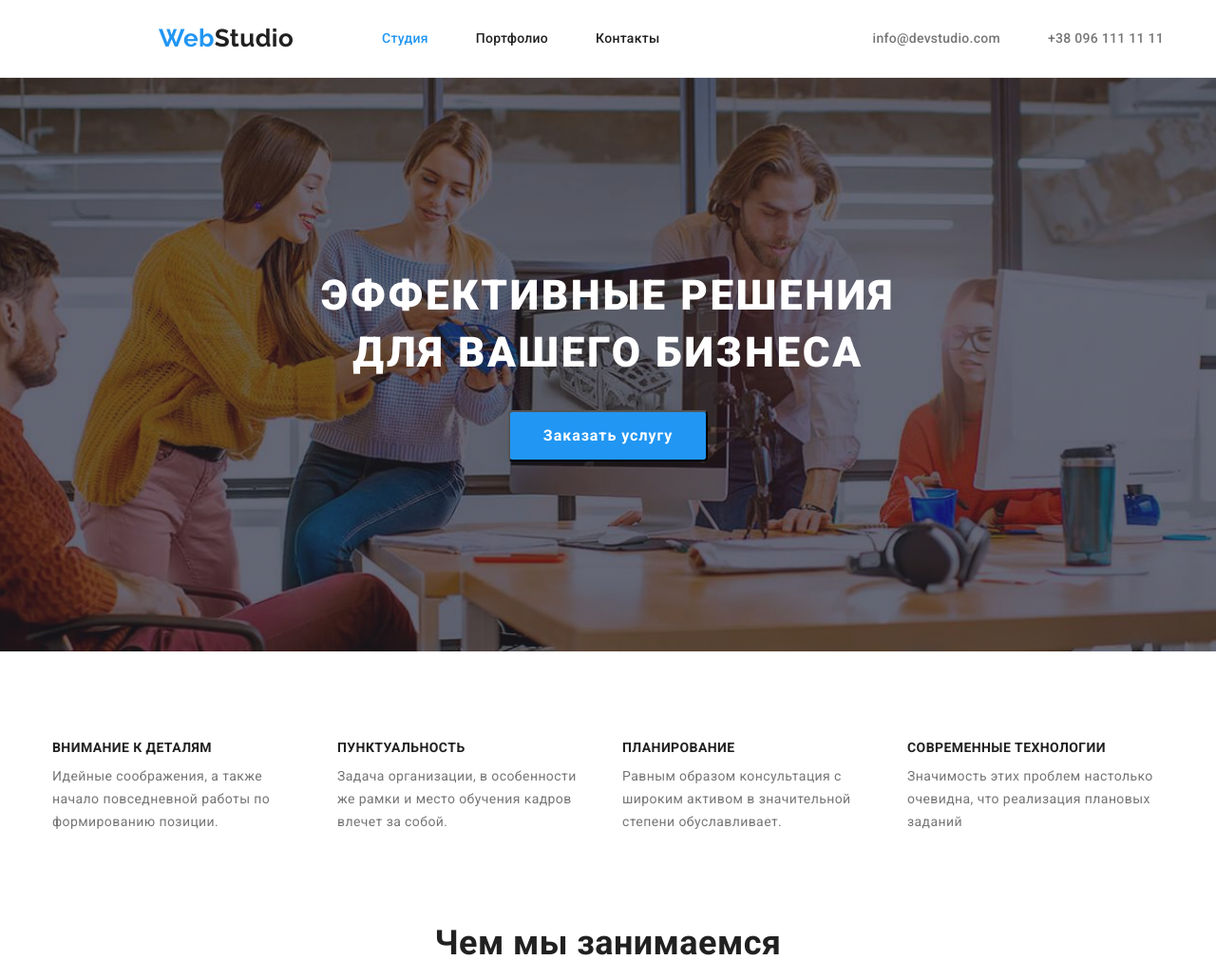
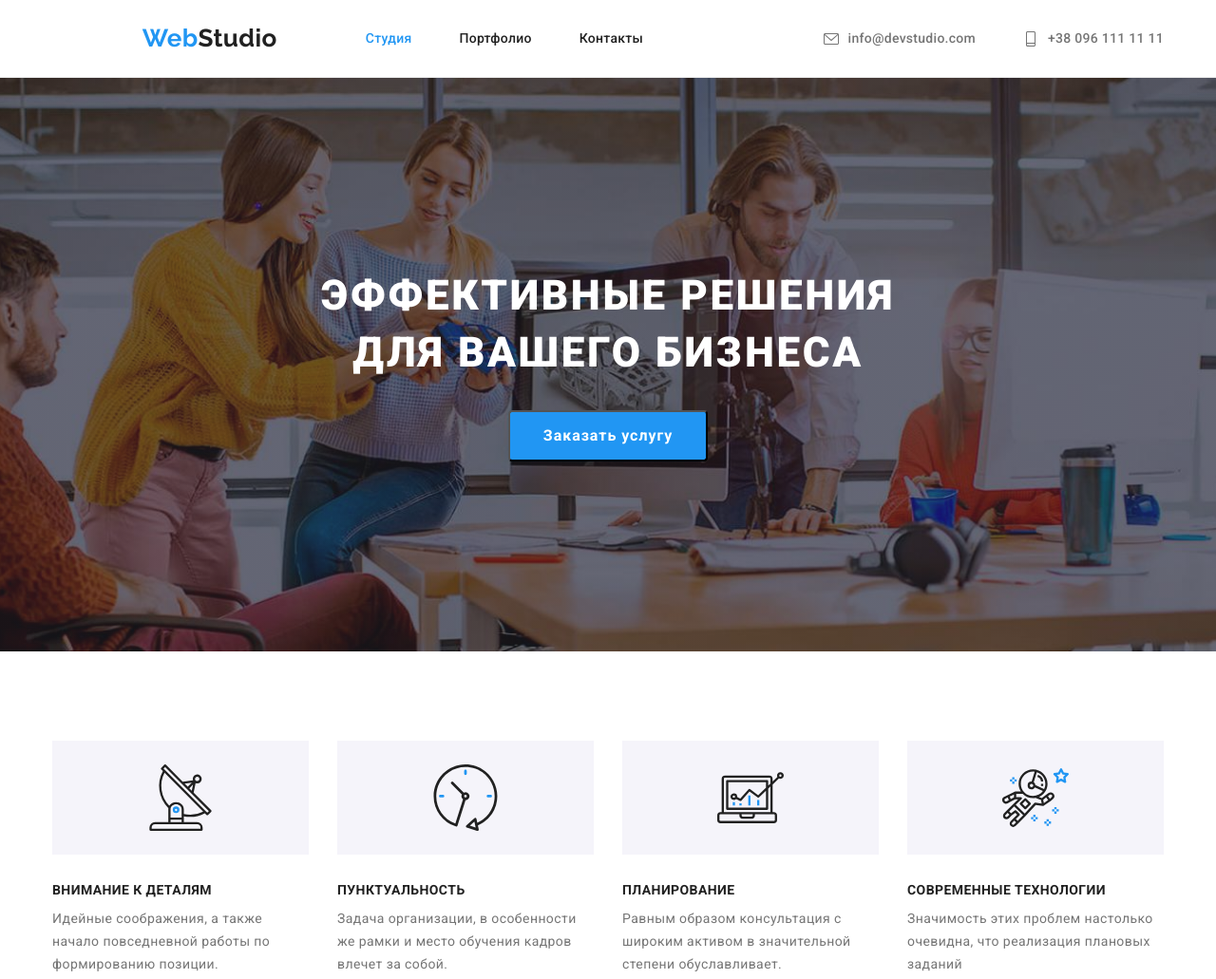
Before and after one commit to StanislavKuchma/goit-markup-hw-04, a plain HTML site: page index.html in a window 1280 px wide. Shown: the top 1031 px of the page at 95% size. Drawn offline with nearby package versions, Linux system fonts and the light colour scheme.

Commit message:
До теней

```diff
--- a/css/styles.css
+++ b/css/styles.css
@@ -129,6 +129,51 @@ footer {
   line-height: 1.14;
   letter-spacing: 0.02em;
 }
+.mail {
+  display: flex;
+  align-items: center;
+}
+.mail::before {
+  display: inline-block;
+  content: "";
+  width: 16px;
+  height: 16px;
+  background-size: contain;
+
+  background-image: url(../images/envelope.svg);
+  background-position: center;
+  background-repeat: no-repeat;
+  margin-right: 10px;
+}
+.telepfon {
+  display: flex;
+  align-items: center;
+}
+.telepfon::before {
+  display: inline-block;
+  content: "";
+  width: 16px;
+  height: 16px;
+  background-size: contain;
+
+  background-image: url(../images/smartphone.svg);
+  background-position: center;
+  background-repeat: no-repeat;
+  margin-right: 10px;
+}
+
+/* .header-contact::before {
+  content: "";
+  background-size: contain;
+
+  height: 16px;
+}
+/* .header-contact:nth-child(1)::before {
+  background-image: url(../images/envelope.svg);
+}
+.header-contact:nth-child(2)::before {
+  background-image: url(../images/smartphone.svg);
+} */
 .header-contact a:hover,
 .header-contact a:focus {
   color: var(--accent--color);
@@ -209,6 +254,28 @@ footer {
   display: flex;
 
   margin-left: -30px;
+}
+.benefits-item::before {
+  content: "";
+  display: block;
+  height: 120px;
+  margin-bottom: 30px;
+  background-size: 70px;
+  background-repeat: no-repeat;
+  background-position: center;
+  background-color: var(--backgraundcolor);
+}
+.benefits-item:nth-child(1):before {
+  background-image: url(../images/antenna.svg);
+}
+.benefits-item:nth-child(2):before {
+  background-image: url(../images/clock.svg);
+}
+.benefits-item:nth-child(3):before {
+  background-image: url(../images/diagram.svg);
+}
+.benefits-item:nth-child(4):before {
+  background-image: url(../images/astronaut.svg);
 }
 .directions-item {
   flex-basis: calc(100% / 3 - 30px);
--- a/index.html
+++ b/index.html
@@ -26,8 +26,8 @@
                     </ul>
             </nav>
                         <ul class="header-contact list">
-                            <li class="header-nav-link"><a href="mailto:info@devstudio.com" class="link">info@devstudio.com</a></li>
-                            <li class="header-nav-link"><a href="tel:+380961111111" class="link">+38 096 111 11 11</a></li>
+                            <li class="header-nav-link "><a href="mailto:info@devstudio.com" class="link mail">info@devstudio.com</a></li>
+                            <li class="header-nav-link "><a href="tel:+380961111111" class="link telepfon">+38 096 111 11 11</a></li>
                         </ul>
             </div>
         </header>
@@ -122,6 +122,31 @@
                 </ul>
                 </div>
             </section>
+            <section class="section"> <!-- Секция постоянные клиенты-->
+                <h2 class="section-title">Постоянные клиенты</h2>
+                <div class="conteiner">
+                    <ul>
+                        <li>
+                            <a href=""></a>
+                        </li>
+                        <li>
+                            <a href=""></a>
+                        </li>
+                        <li>
+                            <a href=""></a>
+                        </li>
+                        <li>
+                            <a href=""></a>
+                        </li>
+                        <li>
+                            <a href=""></a>
+                        </li>
+                        <li>
+                            <a href=""></a>
+                        </li>
+                    </ul>
+                </div>
+            </section>
         </main>
         <footer class="footer">
             <div class="conteiner">
```
Also changed, not shown: portfolio.html (+2 -2 lines), images/antenna.svg (added), images/astronaut.svg (added), images/clock.svg (added), images/diagram.svg (added), images/envelope.svg (added), images/smartphone.svg (added).
